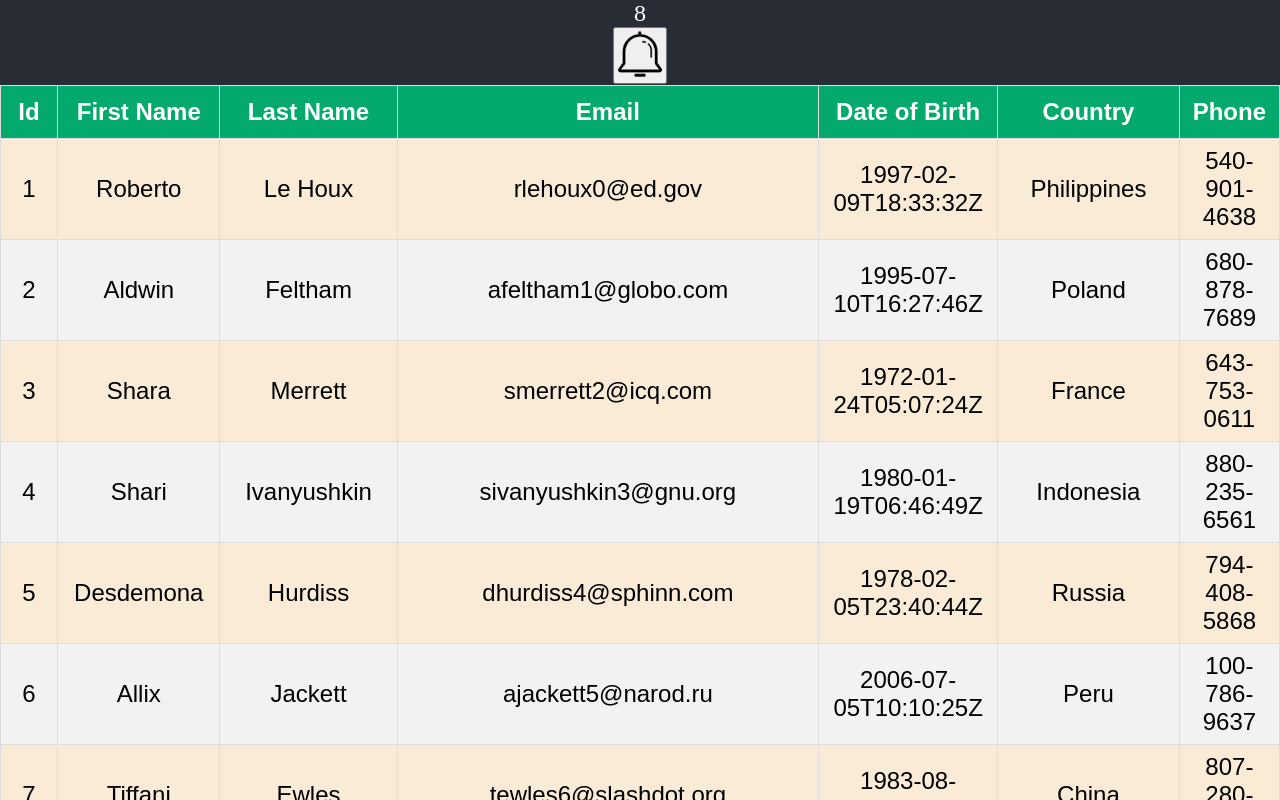
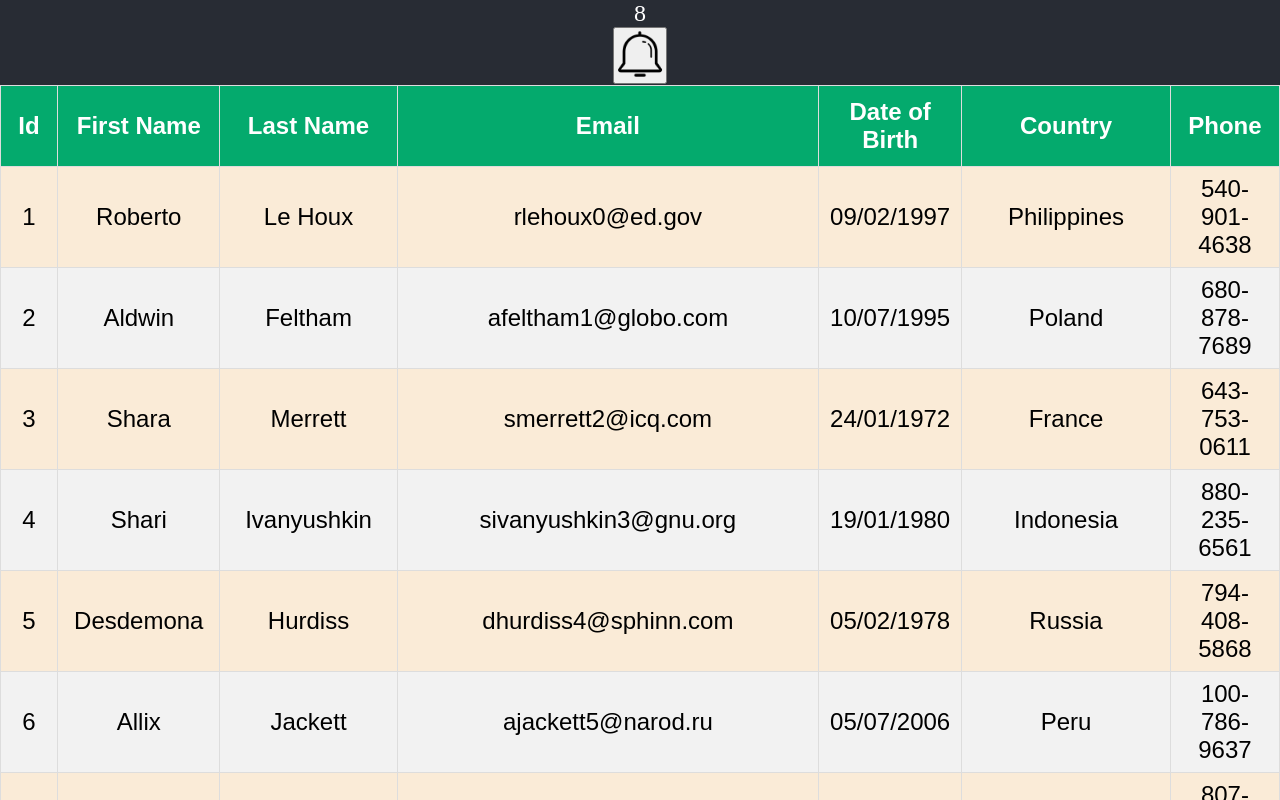
Before and after one commit to just-omar/notifier, a React (Create React App) app: page / in a window 1280 px wide. Shown: the top 800 px of the page. Built offline with nearby package versions, Linux system fonts and the light colour scheme.

Commit message:
some changes

```diff
--- a/package.json
+++ b/package.json
@@ -7,6 +7,7 @@
     "@testing-library/jest-dom": "^5.16.5",
     "@testing-library/react": "^13.3.0",
     "@testing-library/user-event": "^13.5.0",
+    "date-fns": "^2.29.2",
     "json-server": "^0.17.0",
     "nanoid": "^4.0.0",
     "react": "^18.2.0",
--- a/src/App.jsx
+++ b/src/App.jsx
@@ -1,11 +1,12 @@
 import Bell from "./components/Bell";
 import Table from "./components/Table";
-
+import SortingTable from "./components/SortingTable";
 function App() {
   return (
     <div className="App">
       <Bell />
-      <Table />
+      {/* <Table /> */}
+      <SortingTable />
     </div>
   );
 }
--- /dev/null
+++ b/src/components/SortingTable.jsx
@@ -0,0 +1,67 @@
+import React, { useMemo } from "react";
+import { useTable, useSortBy } from "react-table";
+import MOCK_DATA from "./MOCK_DATA.json";
+import { COLUMNS } from "./columns";
+import "./table.css";
+
+const SortingTable = () => {
+  const memoizedColumns = useMemo(() => COLUMNS, []);
+  const memoizedData = useMemo(() => MOCK_DATA, []);
+
+  const {
+    getTableProps,
+    getTableBodyProps,
+    headerGroups,
+    rows,
+    prepareRow,
+    footerGroups,
+  } = useTable(
+    {
+      columns: memoizedColumns,
+      data: memoizedData,
+    },
+    useSortBy
+  );
+
+  return (
+    <table {...getTableProps()}>
+      <thead>
+        {headerGroups.map((hGroup) => (
+          <tr {...hGroup.getHeaderGroupProps()}>
+            {hGroup.headers.map((column) => (
+              <th {...column.getHeaderProps(column.getSortByToggleProps())}>
+                {column.render("Header")}
+                <span>
+                  {column.isSorted ? (column.isSortedDesc ? " 🔽" : " 🔼") : ""}
+                </span>
+              </th>
+            ))}
+          </tr>
+        ))}
+      </thead>
+      <tbody {...getTableBodyProps()}>
+        {rows.map((row) => {
+          prepareRow(row);
+          return (
+            <tr {...row.getRowProps()}>
+              {row.cells.map((cell) => {
+                return <td {...cell.getCellProps()}>{cell.render("Cell")}</td>;
+              })}
+            </tr>
+          );
+        })}
+      </tbody>
+      <tfoot>
+        {footerGroups.map((fGroup) => (
+          <tr {...fGroup.getFooterGroupProps()}>
+            {fGroup.headers.map((column) => (
+              <td {...column.getFooterProps}>{column.render("Footer")}</td>
+            ))}
+          </tr>
+        ))}
+      </tfoot>
+    </table>
+  );
+};
+
+export default SortingTable;
--- a/src/components/columns.js
+++ b/src/components/columns.js
@@ -1,3 +1,5 @@
+import { format } from "date-fns";
+
 export const COLUMNS = [
   {
     Header: "Id",
@@ -23,6 +25,9 @@ export const COLUMNS = [
     Header: "Date of Birth",
     Footer: "Date of Birth",
     accessor: "date_of_birth",
+    Cell: ({ value }) => {
+      return format(new Date(value), "dd/MM/yyyy");
+    },
   },
   {
     Header: "Country",
```
Also changed, not shown: src/components/FilteringTable.js (added, +59 -0 lines), 1 other file (tests, documents, lock files or other folders).
